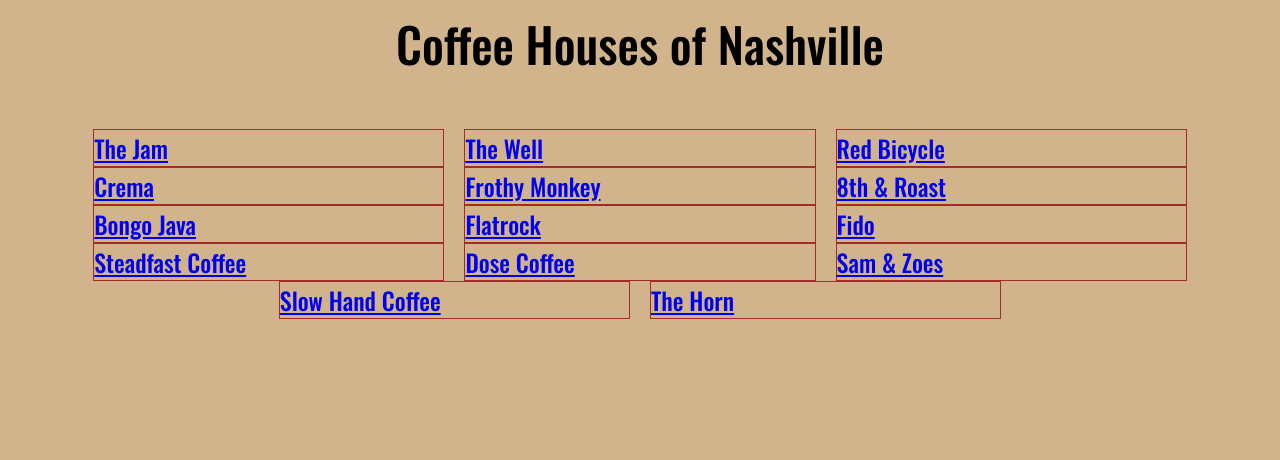
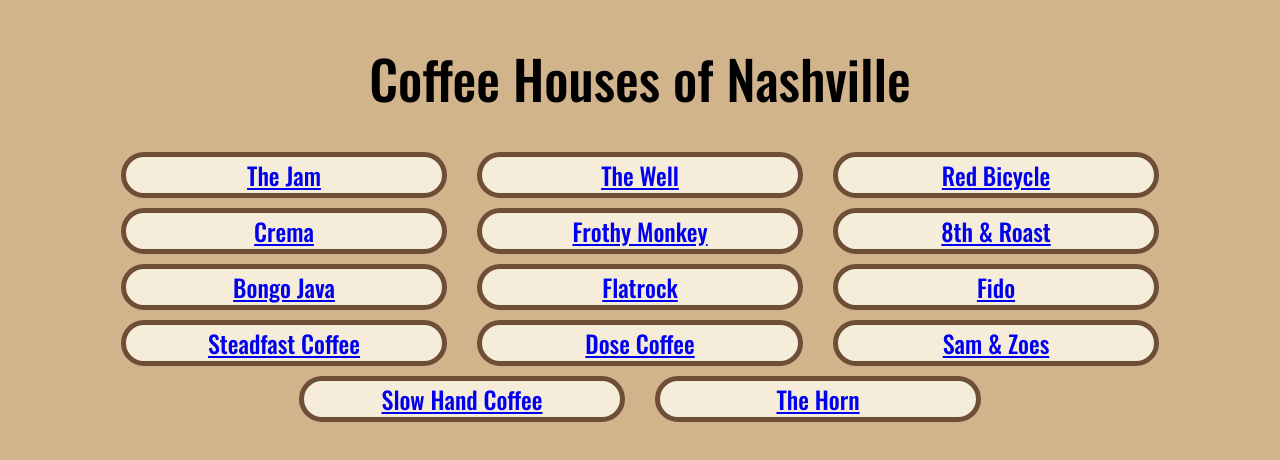
Before and after one commit to laceywalkerr/nashvillecoffee, a plain HTML site: page index.html in a window 1280 px wide. Drawn offline with nearby package versions, Linux system fonts and the light colour scheme.

Commit message:
added favicon and updated some code

```diff
--- a/main.css
+++ b/main.css
@@ -2,23 +2,28 @@
     display: flex;
     justify-content: center;
     font-family: 'Oswald', sans-serif;
-    font-size: 300%;
+    font-size: 333%;
+    padding: 30px;
 }
 
 .list {
     display: flex;
     justify-content: center;
     flex-wrap: wrap;
-    margin: 50px;
     font-family: 'Oswald', sans-serif;
     font-size: 150%;
 }
 
 .shop {
-    border: 1px solid brown;
-    width: 30%;
+    display: flex;
+    justify-content: center;
+    border: 5px solid #6F4E37;
+    border-radius: 25px;
+    width: 25%;
     align-content: space-around;
-    margin: 0 10px;
+    margin: 5px 15px;
+    background: #F5EDDA;
+
 }
 
 body {
```
Also changed, not shown: index.html (+1 -0 lines).
